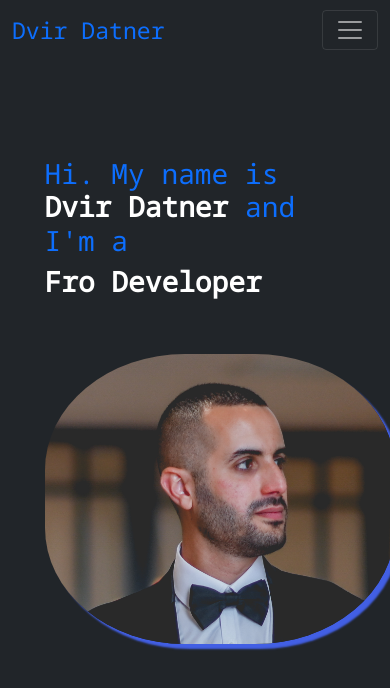
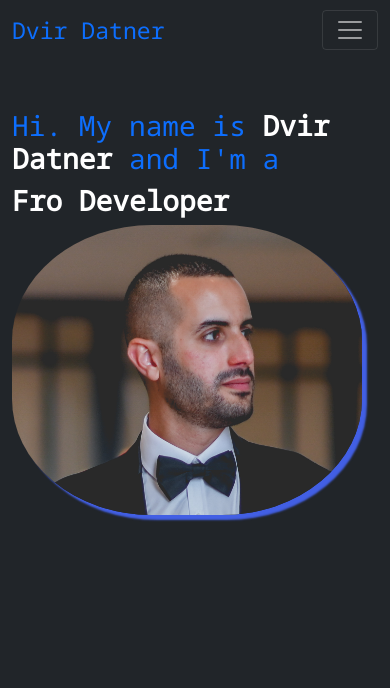
Before and after one commit to DvirDatner/my-portfolio, an Angular app: page /#/home in a window 390 px wide. Shown: the top 688 px of the page. Built offline with nearby package versions, Linux system fonts and the light colour scheme; what ngx-useful-swiper would draw is missing.

Commit message:
ui changes

```diff
--- a/src/app/app.component.html
+++ b/src/app/app.component.html
@@ -1,7 +1,7 @@
 <app-header></app-header>
 <div class="container">
   <div class="row justify-content-center">
-    <div class="col-10">
+    <div class="col-12 col-sm-10">
       <router-outlet></router-outlet>
     </div>
   </div>
--- a/src/app/home/home.component.html
+++ b/src/app/home/home.component.html
@@ -2,7 +2,7 @@
     <div class="col-12 col-lg-6 order-2 order-lg-1">
         <img class="main-photo" src="assets/images/main-photo.png" alt="Dvir Datner" />
     </div>
-  <div class="col-12 col-lg-6 order-1 order-lg-2 my-5">
+  <div class="col-12 col-lg-6 order-1 order-lg-2 my-lg-5">
     <h1 class="text-primary">Hi. My name is <strong class="text-white">Dvir Datner</strong> and I'm a </h1>
     <h1 class="text-primary"> <strong class="text-white">{{ position }} Developer</strong></h1>
   </div>
```
